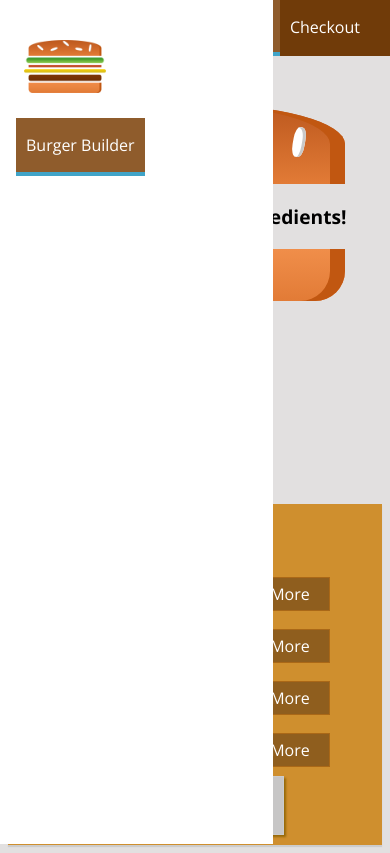
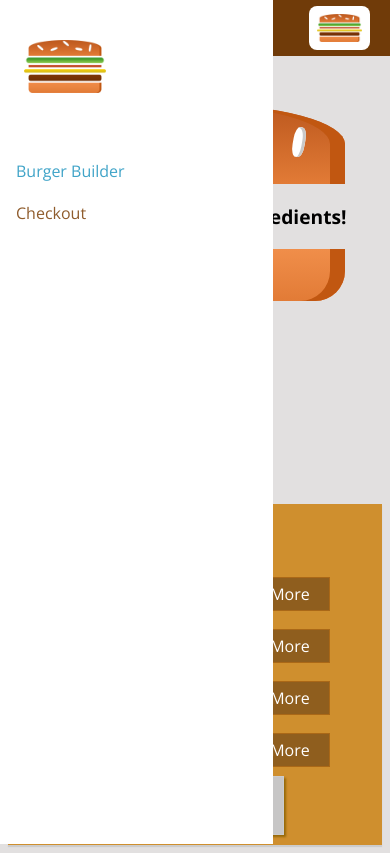
Before and after one commit to sweeptic/Burger-Project, a React (Create React App) app: page / in a window 390 px wide. Built offline with nearby package versions, Linux system fonts and the light colour scheme.

Commit message:
30. More about Responsive Adjustments

```diff
--- a/src/components/Logo/Logo.module.css
+++ b/src/components/Logo/Logo.module.css
@@ -6,6 +6,9 @@
     border-radius: 8px;
 }
 
+
+
+
 .Logo img {
     height: 100%;
 }
--- a/src/components/Navigation/NavigationItems/NavigationItem/NavigationItem.module.css
+++ b/src/components/Navigation/NavigationItems/NavigationItem/NavigationItem.module.css
@@ -1,17 +1,14 @@
 .NavigationItem {
-    margin: 0;
+    margin: 10px 0;
     box-sizing: border-box;
-    display: flex;
-    height: 100%;
-    align-items: center;
+    display: block;
+    width: 100%;
 }
 
 .NavigationItem a {
-    color: white;
+    color: #8F5C2C;
     text-decoration: none;
-    height: 100%;
-    padding: 16px 10px;
-    border-bottom: 4px solid transparent;
+    width: 100%;
     box-sizing: border-box;
     display: block;
 }
@@ -19,7 +16,30 @@
 .NavigationItem a:hover,
 .NavigationItem a:active,
 .NavigationItem a.active {
-    background-color: #8f5c2c;
-    border-bottom: 4px solid #40a4c8;
-    color: white;
+    color: #40A4C8;
 }
+
+@media (min-width: 500px) {
+    .NavigationItem {
+        margin: 0;
+        display: flex;
+        height: 100%;
+        width: auto;
+        align-items: center;
+    }
+
+    .NavigationItem a {
+        color: white;
+        height: 100%;
+        padding: 16px 10px;
+        border-bottom: 4px solid transparent;
+    }
+
+    .NavigationItem a:hover,
+    .NavigationItem a:active,
+    .NavigationItem a.active {
+        background-color: #8F5C2C;
+        border-bottom: 4px solid #40A4C8;
+        color: white;
+    }
+}
--- a/src/components/Navigation/NavigationItems/NavigationItems.module.css
+++ b/src/components/Navigation/NavigationItems/NavigationItems.module.css
@@ -3,6 +3,13 @@
     padding: 0;
     list-style: none;
     display: flex;
+    flex-flow: column;
     align-items: center;
     height: 100%;
 }
+
+@media (min-width: 500px) {
+    .NavigationItems {
+        flex-flow: row;
+    }
+}
--- a/src/components/Navigation/SideDrawer/SideDrawer.module.css
+++ b/src/components/Navigation/SideDrawer/SideDrawer.module.css
@@ -28,4 +28,5 @@
 
 .Logo {
     height: 11%;
+    margin-bottom: 32px;
 }
--- a/src/components/Navigation/Toolbar/Toolbar.js
+++ b/src/components/Navigation/Toolbar/Toolbar.js
@@ -10,7 +10,7 @@ const Toolbar = () => {
         <header className={style.Toolbar}>
             <div>MENU</div>
             <Logo/>
-            <nav><NavigationItems/></nav>
+            <nav className={style.DesktopOnly}><NavigationItems/></nav>
         </header>
     );
 };
--- a/src/components/Navigation/Toolbar/Toolbar.module.css
+++ b/src/components/Navigation/Toolbar/Toolbar.module.css
@@ -4,7 +4,7 @@
     position: fixed;
     top: 0;
     left: 0;
-    background-color: #703b09;
+    background-color: #703B09;
     display: flex;
     justify-content: space-between;
     align-items: center;
@@ -19,5 +19,10 @@
 
 .Logo {
     height: 80%;
+}
 
+@media (max-width: 499px) {
+    .DesktopOnly {
+        display: none;
+    }
 }
```
